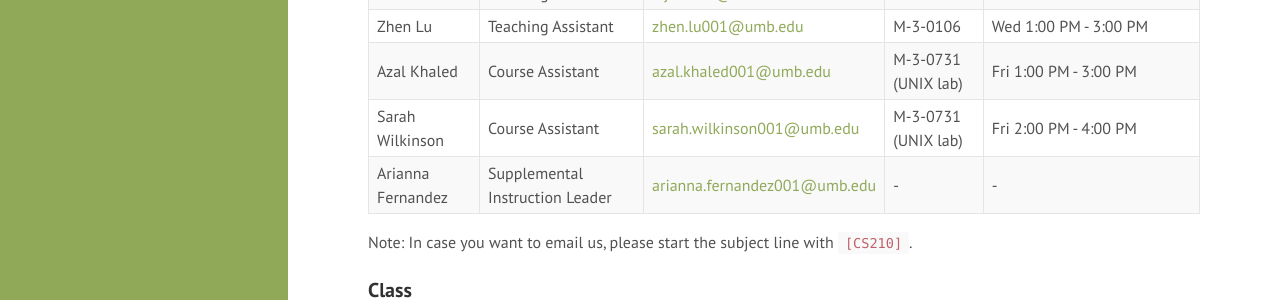
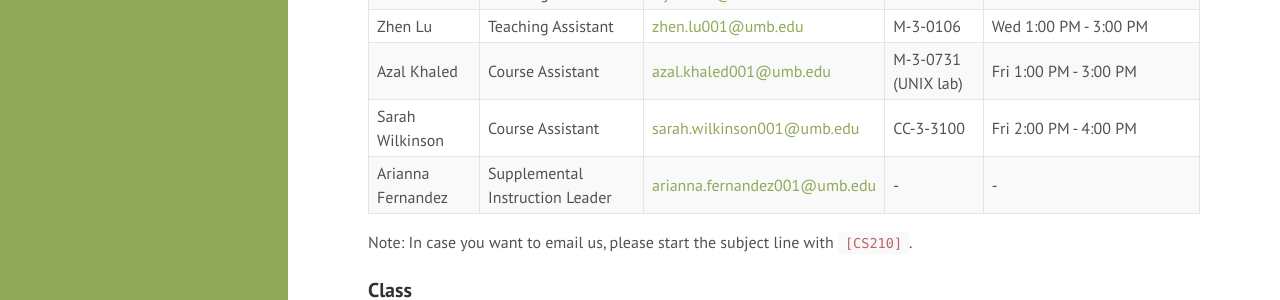
Before and after one commit to swamiiyer/swamiiyer.github.io, a Jekyll site: the page built from _pages/cs210/course_info.md, in a window 1280 px wide and 900 px high, scrolled down 514 px. Shown: the part 154-454 px from the top of the window. Built offline with Jekyll 4.4.1, drawn with Linux system fonts in a browser that asks for light colours.

Commit message:
Updated Sarah's office info

```diff
--- a/_pages/cs210/course_info.md
+++ b/_pages/cs210/course_info.md
@@ -20,7 +20,7 @@ Students who successfully complete this course will be able to confidently imple
 | Navkar Jain | Teaching Assistant | [n.jain001@umb.edu](mailto:n.jain001@umb.edu) | M-3-0154 | Mon Wed 2:00 PM - 3:00 PM |
 | Zhen Lu | Teaching Assistant | [zhen.lu001@umb.edu](mailto:zhen.lu001@umb.edu) | M-3-0106 | Wed 1:00 PM - 3:00 PM |
 | Azal Khaled | Course Assistant | [azal.khaled001@umb.edu](mailto:azal.khaled001@umb.edu) | M-3-0731 (UNIX lab) | Fri 1:00 PM - 3:00 PM |
-| Sarah Wilkinson | Course Assistant | [sarah.wilkinson001@umb.edu](mailto:sarah.wilkinson001@umb.edu) | M-3-0731 (UNIX lab) | Fri 2:00 PM - 4:00 PM |
+| Sarah Wilkinson | Course Assistant | [sarah.wilkinson001@umb.edu](mailto:sarah.wilkinson001@umb.edu) | CC-3-3100 | Fri 2:00 PM - 4:00 PM |
 | Arianna Fernandez | Supplemental Instruction Leader | [arianna.fernandez001@umb.edu](mailto:arianna.fernandez001@umb.edu) | - | - |
 
 Note: In case you want to email us, please start the subject line with `[CS210]`.
```
